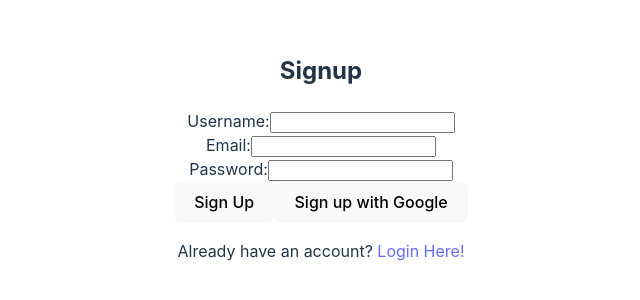
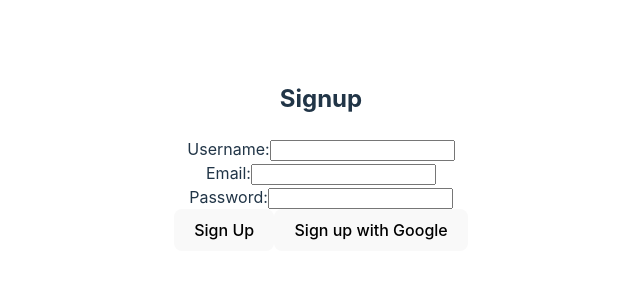
Before and after one commit to james-tierney/lovinglegacyRework, a React (Vite) app in the folder client/livingMemoire/: page /signUp in a window 1280 px wide. Shown: the part 244-544 px from the top of the page, without its empty margins (319-959 px from the left). Built offline with nearby package versions, Linux system fonts and the light colour scheme; no server answers.

Commit message:
Script commit at 2024-03-16 21:08:55

```diff
--- a/client/livingMemoire/src/components/SignUp.jsx
+++ b/client/livingMemoire/src/components/SignUp.jsx
@@ -1,5 +1,5 @@
 import React, { useContext, useState } from 'react';
-import { Link, useNavigate } from 'react-router-dom';
+import { useNavigate } from 'react-router-dom';
 import { getAuth, signInWithPopup, GoogleAuthProvider, createUserWithEmailAndPassword, updateProfile, signInWithEmailAndPassword} from 'firebase/auth';
 import axios from 'axios';
 import { AuthContext } from '../context/AuthProvider';
@@ -192,10 +192,7 @@
           <button type="submit">Sign Up</button>
           <button onClick={signUpWithGoogle}>Sign up with Google</button>
         </div>
-        <div>
-          <p>Already have an account? <Link to="/login">Login Here!</Link></p>
 
-        </div>
       </form>
     </div>
   );
```
